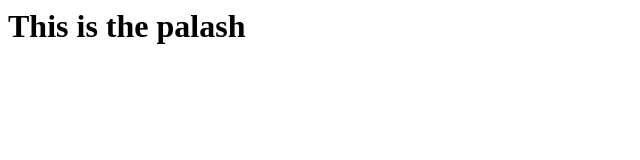
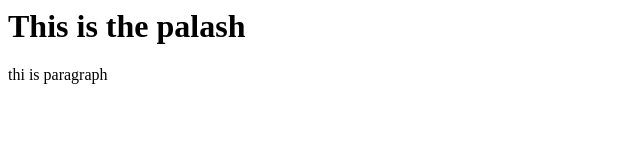
Before and after one commit to palash850/demojenkins, a plain HTML site: page index.html in a window 1280 px wide. Shown: the full height of the page, 0-640 px from the left. Drawn offline with Linux system fonts and the light colour scheme.

Commit message:
Update index.html
add p tag

```diff
--- a/index.html
+++ b/index.html
@@ -1,5 +1,6 @@
 <html>
   <body>
     <h1>This is the palash</h1>
+    <p>thi is paragraph</p>
   </body>
 </html>
```
